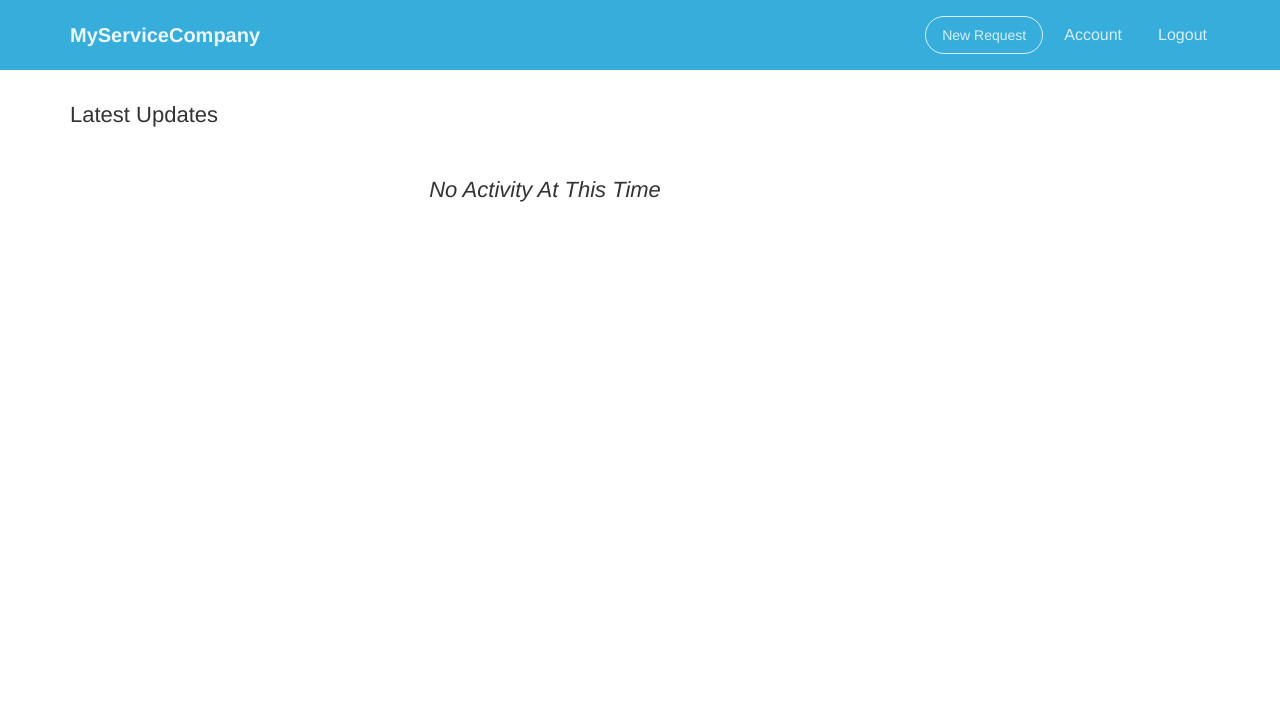
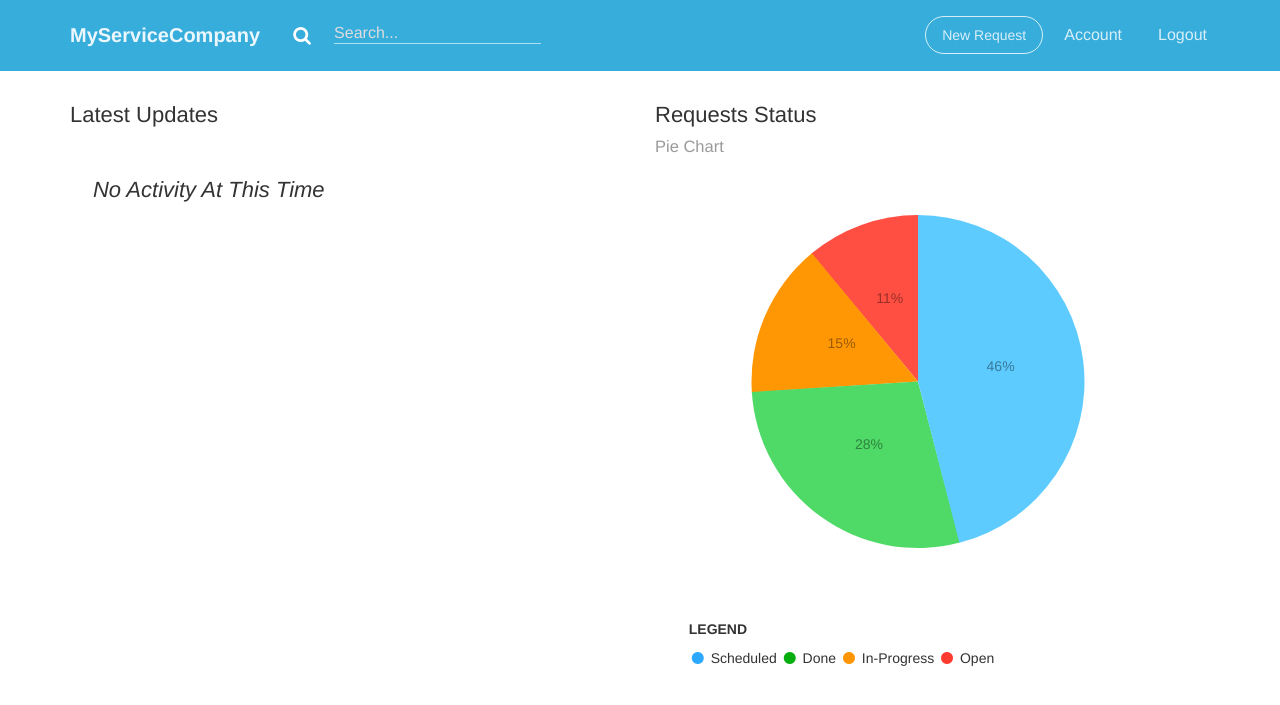
Before and after one commit to dnascimb/msc, a Flask app: page /home in a window 1280 px wide. Shown: the top 705 px of the page. Run offline with Flask 2, Linux system fonts and the light colour scheme; the visitor is signed in with stand-in values (Sample User, id 1); data that the repository does not hold is empty; parts of the project's set-up code (start-up, migrations or seed data) failed here and were passed over; some libraries are stand-ins or nearby versions; some web fonts are replaced.

Commit message:
added placeholder graph to listings page; added placeholder search to title-bar

```diff
--- a/msc/templates/customer_profile.html
+++ b/msc/templates/customer_profile.html
@@ -128,7 +128,7 @@
 			<br>&nbsp;<br>
 			<div class="col-md-4"> </div>
 			<div class="col-md-4">
-        <button class="btn btn-lg btn-info btn-block btn-fill btn-round" type="submit" formmethod="post">Save</button>
+        <button class="btn btn-md btn-info btn-block btn-fill btn-round" type="submit" formmethod="post">Save</button>
       </div>
       <div class="col-md-4"> </div>
 			</fieldset>
--- a/msc/templates/homepage_gsdt.html
+++ b/msc/templates/homepage_gsdt.html
@@ -59,20 +59,33 @@
     <!-- Collect the nav links, forms, and other content for toggling -->
 
     <div class="collapse navbar-collapse">
-     <!--
       <ul class="nav navbar-nav">
-            <li class="active">
-                <a href="#">
-                     Discover Left
-                </a>
-            </li>
-            <li>
-                <a href="#">
-                     Welcome {{ session.get('user_name') }}
-                </a>
-            </li>
+        <!-- <li class="active"><a href="#">Link</a></li> -->
+        <!-- <li class="dropdown">
+              <a href="#" class="dropdown-toggle" data-toggle="dropdown">
+                Dropdown
+                <b class="caret"></b>
+              </a>
+              <ul class="dropdown-menu">
+                <li><a href="#">Action</a></li>
+                <li><a href="#">Another action</a></li>
+                <li><a href="#">Something</a></li>
+                <li><a href="#">Another action</a></li>
+                <li><a href="#">Something</a></li>
+                <li class="divider"></li>
+                <li><a href="#">Separated link</a></li>
+              </ul>
+        </li>
+        -->
+        <li class="active">
+            <a href="javascript:void(0);" data-toggle="search" class="hidden-xs"><i class="fa fa-search"></i></a>
+        </li>
       </ul>
-    -->
+      <form class="navbar-form navbar-left navbar-search-form" role="search" style="display: block;">
+         <div class="form-group">
+              <input type="text" value="" class="form-control" placeholder="Search...">
+         </div>
+      </form>
 
       <ul class="nav navbar-nav navbar-right">
         {% if session.logged_in %}
--- a/msc/templates/new_service_request.html
+++ b/msc/templates/new_service_request.html
@@ -8,15 +8,11 @@
         <div id="alert" class="alert alert-danger hidden" role="alert">{{ error }}</div>
         {% endif %}
 
-
-
-
         <div class="form-group">
           <form class="form-vertical" action="" method="post">
           	<fieldset>
 
 				<br>&nbsp;<br>
-
 
 				<div id="section1" class="col-md-12">
 					<div class="col-md-4">
@@ -175,7 +171,7 @@
 					<div class="col-md-4">
 					</div>
 					<div class="col-md-2">
-						<button id="cancelButton" class="btn btn-default btn-block btn-round btn-fill" type="button">Cancel</button>
+						<button id="cancelButton" class="btn btn-default btn-block btn-round" type="button">Cancel</button>
 					</div>
 					<div class="col-md-2">
 						<button id="nextButton" class="btn btn-info btn-block btn-round btn-fill" type="button">Next</button>
--- a/msc/templates/service_request_listing.html
+++ b/msc/templates/service_request_listing.html
@@ -1,16 +1,14 @@
 {% extends "homepage_gsdt.html" %}
 {% block body %}
+      <div class="row">
+        <div id="feed" class="col-md-6">
           <h4 class="sub-header">Latest Updates</h4>
-
           {% if not tickets %}
-          <div id="section1" class="col-md-10">
+            <div id="section1" class="col-md-6">
               <center><h4><i> No Activity At This Time </i></h4>
-
             </div>
           {% else %}
           {% for ticket in tickets: %}
-          <div class="row">
-              <div id="feed" class="col-md-6">
             <div class="card">
               <div class="content">
                 <h6 class="category">
@@ -53,16 +51,38 @@
                 </div>
               </div>
             </div>
+          {% endfor %}
+          <div id="bar"><hr></div>
+          <div id="sectionLast">
+            <center><i><p>No More Updates</p></i></center>
+          </div>
+          <div id="bar"></div>
+        {% endif %}
+        </div>
+
+
+
+        <div class="col-md-6">
+           <h4>Requests Status<br><small>Pie Chart</small></h4>
+           <div class="row margin-top">
+               <div class="col-md-offset-1">
+                   <div id="chartPreferences" class="ct-chart ct-perfect-fourth"><svg xmlns:ct="http://gionkunz.github.com/chartist-js/ct" width="100%" height="100%" class="ct-chart-pie" style="width: 100%; height: 100%;"><g class="ct-series ct-series-d"><path d="M229,5A166.5,166.5,0,0,0,122.422,43.581L229,171.5Z" class="ct-slice-pie" value="11"></path></g><g class="ct-series ct-series-c"><path d="M122.869,43.21A166.5,166.5,0,0,0,62.866,182.535L229,171.5Z" class="ct-slice-pie" value="15"></path></g><g class="ct-series ct-series-b"><path d="M62.829,181.955A166.5,166.5,0,0,0,270.97,332.624L229,171.5Z" class="ct-slice-pie" value="28"></path></g><g class="ct-series ct-series-a"><path d="M270.407,332.769A166.5,166.5,0,0,0,229,5L229,171.5Z" class="ct-slice-pie" value="46"></path></g><g><text dx="311.5935488844303" dy="161.06600830577167" text-anchor="middle" class="ct-label">46%</text><text dx="180.0668777466516" dy="238.85066478171439" text-anchor="middle" class="ct-label">28%</text><text dx="152.59692741180857" dy="138.43743810465452" text-anchor="middle" class="ct-label">15%</text><text dx="200.80006813957942" dy="93.17167598456076" text-anchor="middle" class="ct-label">11%</text></g></svg></div>
+               </div>
+           </div>
+           <div class="row">
+               <div class="col-md-offset-1">
+                   <h6>Legend</h6>
+                   <i class="fa fa-circle text-info"></i> Scheduled
+                   <i class="fa fa-circle text-success"></i> Done
+                   <i class="fa fa-circle text-warning"></i> In-Progress
+                   <i class="fa fa-circle text-danger"></i> Open
+               </div>
            </div>
         </div>
 
-          {% endfor %}
-          <div id="bar" class="col-md-10"><hr></div>
-          <div id="sectionLast" class="col-md-10">
-            <center><i><p>No More Updates</p></i></center>
-          </div>
-          <div id="bar" class="col-md-10"></div>
-        {% endif %}
+
+      </div> <!-- end container row -->
+
 <script>
   // var ticket = new Object();
 
```
Lines whose indentation alone changed are shown as unchanged.
